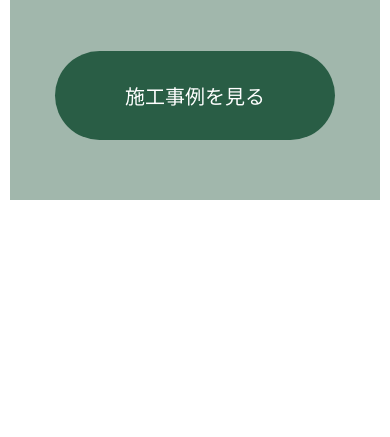
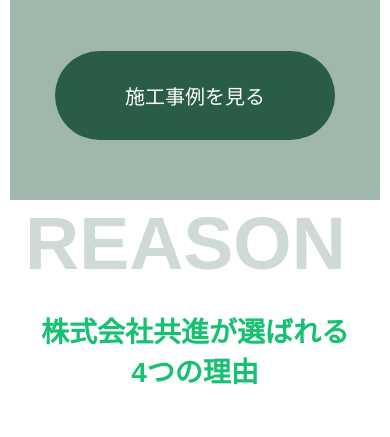
Before and after one commit to clevergoldfox/kyoshin_WP, a PHP site: page / in a window 390 px wide. Shown: the part 4008-4445 px from the top of the page. Before the commit the page ends 4208 px from the top, so only its background shows below. Run offline with PHP 8.4, Linux system fonts and the light colour scheme; some web fonts are replaced.

Commit message:
feat: section-5 with responsive

```diff
--- a/assets/css/style.css
+++ b/assets/css/style.css
@@ -426,20 +426,6 @@ p {
         left: 15px;
     }
 
-
-
-    /* .section-2 br.sp {
-        display: block;
-    }
-
-    .section-2 .sec-content .text {
-        min-width: unset;
-    }
-
-    .section-2 .sec-content .image img {
-        max-width: 100%;
-        box-shadow: 10px 10px 0px #18C172;
-    } */
 }
 
 @media (max-width: 560px) {
@@ -711,3 +697,86 @@ p {
     border: none;
     border-radius: 50px;
 }
+
+.section-5 {
+    width: 100%;
+    padding: 140px 135px 55px 135px;
+    position: relative;
+}
+
+.section-5 .badge-text {
+    right: 35px;
+    top: -40px;
+}
+
+.section-5 .sec-content {
+    display: flex;
+    gap: 40px;
+    flex-wrap: wrap;
+    justify-content: center;
+    margin-top: 50px;
+}
+
+.section-5 .sec-content .card {
+    width: 34.7%;
+    max-width: 500px;
+    min-width: 290px;
+}
+
+.section-5 .sec-content .card img {
+    width: 100%;
+    height: auto;
+}
+
+.section-5 br.sp {
+    display: none;
+}
+
+@media (max-width: 1340px) {
+    .section-5 {
+        padding-left: 100px;
+        padding-right: 100px;
+    }
+}
+
+@media (max-width: 1024px) {
+    .section-5 {
+        padding-top: 110px;
+    }
+    .section-5 .badge-text {
+        top: -15px;
+    }
+
+}
+
+@media (max-width: 810px) {
+    .section-5 {
+        padding-left: 10px;
+        padding-right: 10px;
+    }
+
+    .section-5 .badge-text {
+        left: 15px;
+        top: 0;
+    }
+
+}
+
+@media (max-width: 650px) {
+    .section-5 .title h1 br.sp {
+        display: block;
+    }
+}
+
+@media (max-width: 560px) {
+    .section-5 .sec-content .text p {
+        font-size: 14px;
+    }
+}
+
+@media (max-width: 375px) {
+    .section-5 .sec-content .text p {
+        font-size: 12px;
+    }
+
+}
--- a/index.html
+++ b/index.html
@@ -161,7 +161,27 @@
             </div>
             <button class="budget-btn">施工事例を見る</button>
         </div>
-
+        <div class="section-5">
+            <h1 class="badge-text">REASON</h1>
+            <div class="title">
+                <h1>株式会社共進が選ばれる<br class="sp">
+                    4つの理由</h1>
+            </div>
+            <div class="sec-content">
+                <div class="card">
+                    <img src="./assets/images/reason1.svg" alt="">
+                </div>
+                <div class="card">
+                    <img src="./assets/images/reason2.svg" alt="">
+                </div>
+                <div class="card">
+                    <img src="./assets/images/reason3.svg" alt="">
+                </div>
+                <div class="card">
+                    <img src="./assets/images/reason4.svg" alt="">
+                </div>
+            </div>
+        </div>
     </div>
 </body>
 
```
Also changed, not shown: assets/images/reason1.svg (added), assets/images/reason2.svg (added), assets/images/reason3.svg (added), assets/images/reason4.svg (added).
